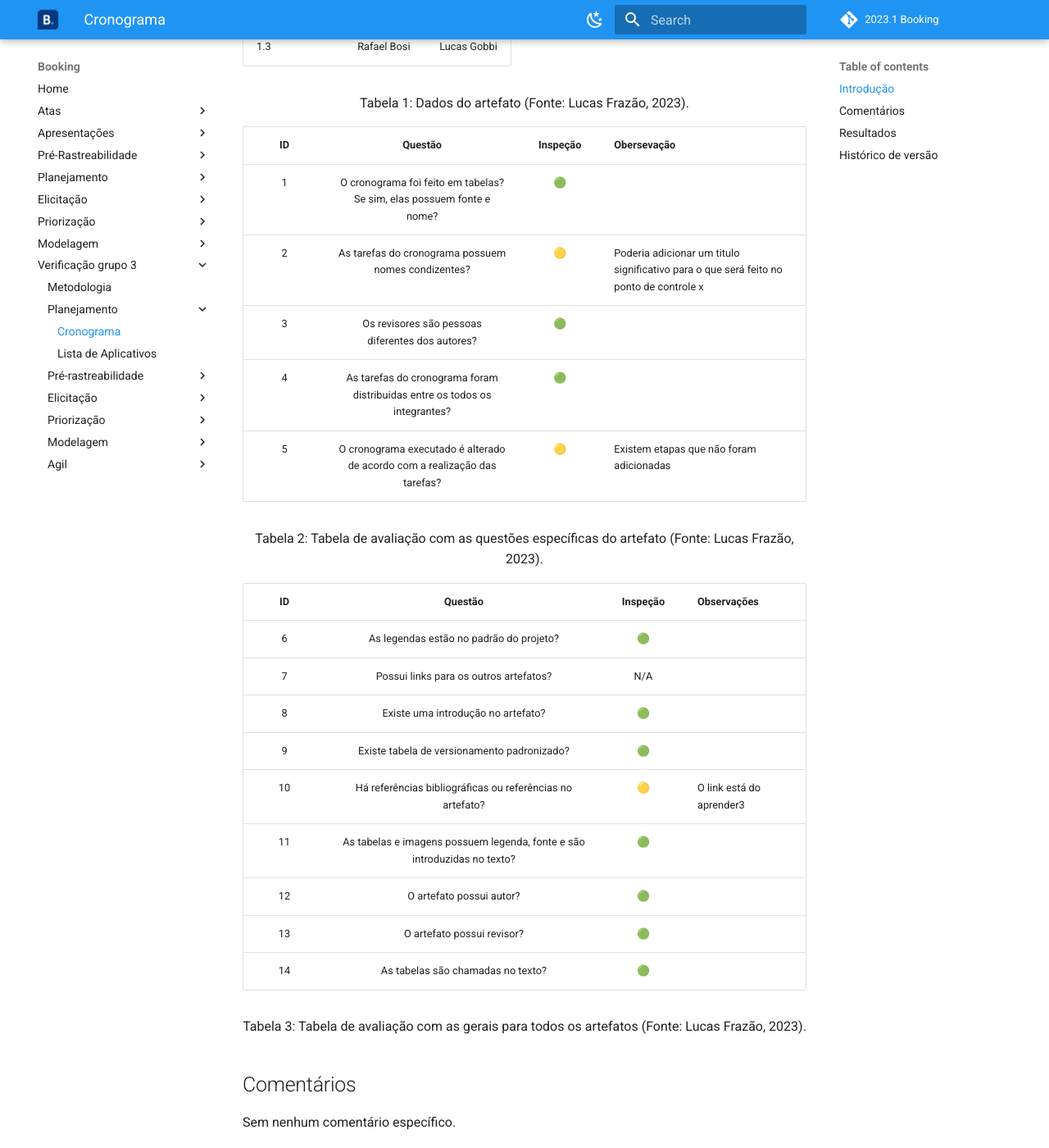
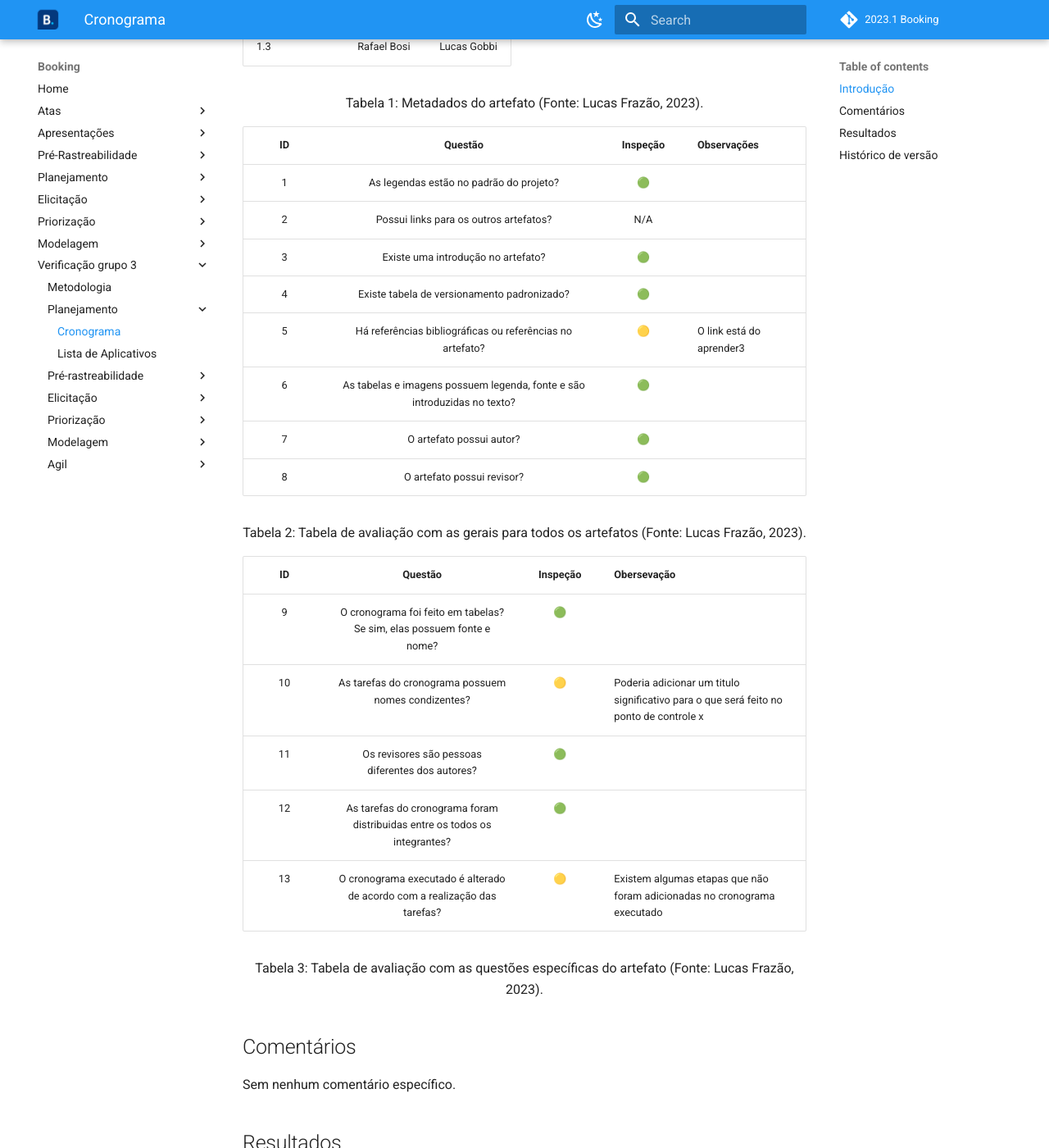
Before and after one commit to Requisitos-de-Software/2023.1-Booking, an MkDocs documentation site: the page built from docs/verificacao3/planejamento/cronograma.md, in a window 1280 px wide and 1400 px high, scrolled down 360 px. Shown: the whole window at 82% size. Built offline with MkDocs 1.6.1 and Material for MkDocs 9.7.7, drawn with Linux system fonts in a browser that asks for light colours; comment, search, counter and statistics services are not loaded; some of the changed text lies outside the part shown.

Commit message:
Padroninzando cronograma

```diff
--- a/docs/verificacao3/planejamento/cronograma.md
+++ b/docs/verificacao3/planejamento/cronograma.md
@@ -9,35 +9,34 @@ O presente documento apresentará a verificação do artefato Cronograma e Crono
 | 1.3             | Rafael Bosi | Lucas Gobbi |
 
 <div style="text-align: center">
-<p> Tabela 1: Dados do artefato (Fonte: Lucas Frazão, 2023). </p>
+<p> Tabela 1: Metadados do artefato (Fonte: Lucas Frazão, 2023). </p>
+</div>
+
+| ID  |                                 Questão                                  | Inspeção | Observações              |
+| :-: | :----------------------------------------------------------------------: | :------: | ------------------------ |
+|  1  |                 As legendas estão no padrão do projeto?                  |    🟢    |                          |
+|  2  |                  Possui links para os outros artefatos?                  |   N/A    |                          |
+|  3  |                    Existe uma introdução no artefato?                    |    🟢    |                          |
+|  4  |               Existe tabela de versionamento padronizado?                |    🟢    |                          |
+|  5  |        Há referências bibliográficas ou referências no artefato?         |    🟡    | O link está do aprender3 |
+|  6  | As tabelas e imagens possuem legenda, fonte e são introduzidas no texto? |    🟢    |                          |
+|  7  |                         O artefato possui autor?                         |    🟢    |                          |
+|  8  |                        O artefato possui revisor?                        |    🟢    |                          |
+
+<div style="text-align: center">
+<p> Tabela 2: Tabela de avaliação com as gerais para todos os artefatos (Fonte: Lucas Frazão, 2023). </p>
 </div>
 
 | ID  |                                  Questão                                   | Inspeção | Obersevação                                                                            |
 | :-: | :------------------------------------------------------------------------: | :------: | -------------------------------------------------------------------------------------- |
-|  1  |   O cronograma foi feito em tabelas? Se sim, elas possuem fonte e nome?    |    🟢    |                                                                                        |
-|  2  |            As tarefas do cronograma possuem nomes condizentes?             |    🟡    | Poderia adicionar um titulo significativo para o que será feito no ponto de controle x |
-|  3  |              Os revisores são pessoas diferentes dos autores?              |    🟢    |                                                                                        |
-|  4  | As tarefas do cronograma foram distribuidas entre os todos os integrantes? |    🟢    |                                                                                        |
-|  5  | O cronograma executado é alterado de acordo com a realização das tarefas?  |    🟡    | Existem etapas que não foram adicionadas                                               |
+|  9  |   O cronograma foi feito em tabelas? Se sim, elas possuem fonte e nome?    |    🟢    |                                                                                        |
+| 10  |            As tarefas do cronograma possuem nomes condizentes?             |    🟡    | Poderia adicionar um titulo significativo para o que será feito no ponto de controle x |
+| 11  |              Os revisores são pessoas diferentes dos autores?              |    🟢    |                                                                                        |
+| 12  | As tarefas do cronograma foram distribuidas entre os todos os integrantes? |    🟢    |                                                                                        |
+| 13  | O cronograma executado é alterado de acordo com a realização das tarefas?  |    🟡    | Existem algumas etapas que não foram adicionadas no cronograma executado               |
 
 <div style="text-align: center">
-<p> Tabela 2: Tabela de avaliação com as questões específicas do artefato (Fonte: Lucas Frazão, 2023). </p>
-</div>
-
-| ID  |                                 Questão                                  | Inspeção | Observações              |
-| :-: | :----------------------------------------------------------------------: | :------: | ------------------------ |
-|  6  |                 As legendas estão no padrão do projeto?                  |    🟢    |                          |
-|  7  |                  Possui links para os outros artefatos?                  |   N/A    |                          |
-|  8  |                    Existe uma introdução no artefato?                    |    🟢    |                          |
-|  9  |               Existe tabela de versionamento padronizado?                |    🟢    |                          |
-| 10  |        Há referências bibliográficas ou referências no artefato?         |    🟡    | O link está do aprender3 |
-| 11  | As tabelas e imagens possuem legenda, fonte e são introduzidas no texto? |    🟢    |                          |
-| 12  |                         O artefato possui autor?                         |    🟢    |                          |
-| 13  |                        O artefato possui revisor?                        |    🟢    |                          |
-| 14  |                    As tabelas são chamadas no texto?                     |    🟢    |                          |
-
-<div style="text-align: center">
-<p> Tabela 3: Tabela de avaliação com as gerais para todos os artefatos (Fonte: Lucas Frazão, 2023). </p>
+<p> Tabela 3: Tabela de avaliação com as questões específicas do artefato (Fonte: Lucas Frazão, 2023). </p>
 </div>
 
 ## Comentários
```
Also changed, not shown: other parts of docs/verificacao3/planejamento/cronograma.md (+4 -3 lines).
